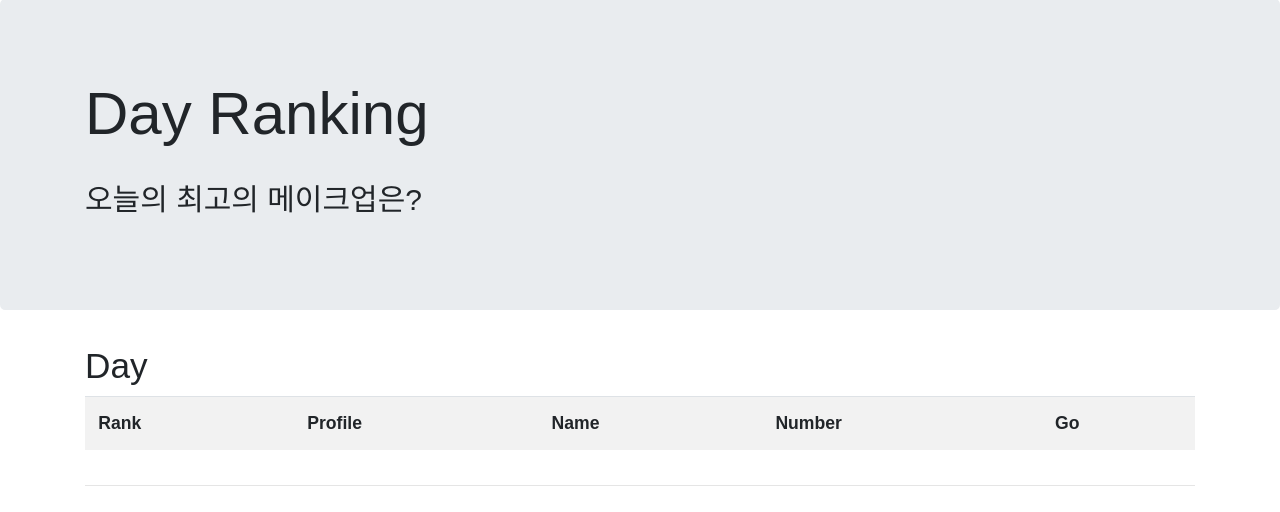
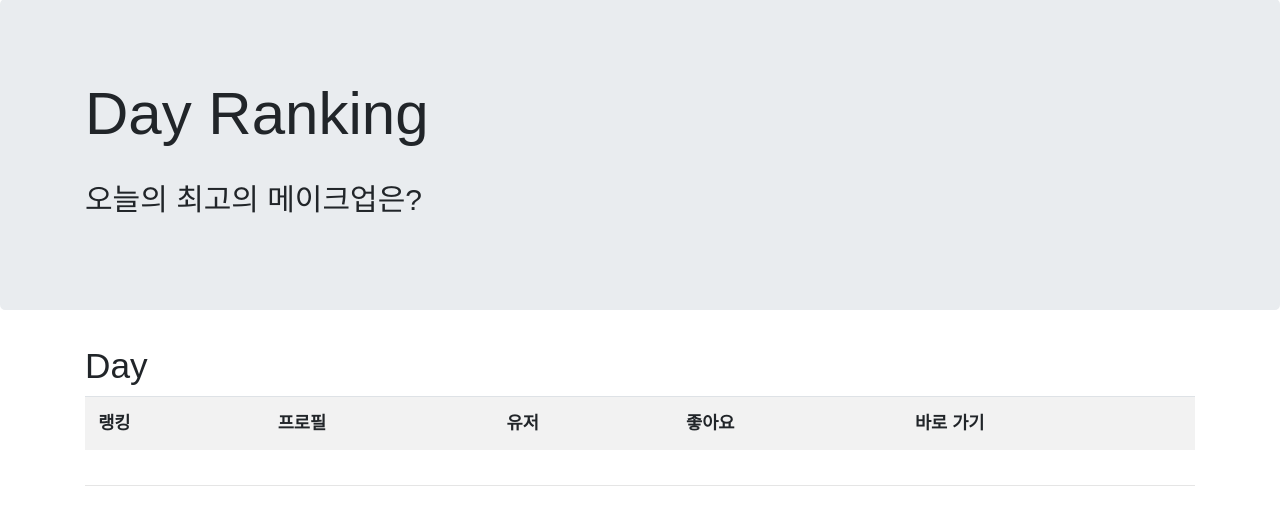
Before and after one commit to YooInKeun/CAU_CSE_Capstone_3, a Django app: template BeautyForMe/beautyforme/sns/templates/sns/sns_ranking.html in a window 1280 px wide. Shown: the part 288-800 px from the top of the page. Run offline with Django 3.2, Linux system fonts and the light colour scheme; the template is opened without the code that fills it, so the values that code supplies are empty; some libraries are stand-ins or nearby versions; some web fonts are replaced.

Commit message:
[ADD] SNS 기능 완료

```diff
--- a/BeautyForMe/beautyforme/sns/templates/sns/sns_delete.html
+++ b/BeautyForMe/beautyforme/sns/templates/sns/sns_delete.html
@@ -2,10 +2,10 @@
 {% block content %}
 
 <div class="alert alert-primary" role="alert">
-    진짜로 {{object}}를 지우시겠습니까?
+    정말 게시물을 지우시겠습니까?
 </div>
 <form action ="" method ="post">
     {% csrf_token%}
-    <input type="submit" value="Delete OK">
+    <input type="submit" class="btn btn-primary" value="삭제하기">
 </form>
 {% endblock %}
--- a/BeautyForMe/beautyforme/sns/templates/sns/sns_list.html
+++ b/BeautyForMe/beautyforme/sns/templates/sns/sns_list.html
@@ -71,7 +71,7 @@
                     <b> {{ object.author }}</b>
                     <img src= '{% static "img/톱니.png" %}' @click="changeFeed" class="delete-update" width="40px" height="40px" alt="..."  >
                   </div>
-
+                    {% if request.user == object.author %}
                     <button type="button" style="visibility:hidden;" class="navbar-toggle" data-toggle="collapse" data-target=".navbar-collapse"></button>
                     <div class="navbar-collapse collapse">
                         <ul class="select_box">
@@ -79,6 +79,7 @@
                             <li><a href="{% url 'sns:delete' object.id %}" class="card-link">삭제하기</a></li>
                         </ul>
                     </div><!--/.nav-collapse -->
+                    {% endif %}
                 </div>
 
 
--- a/BeautyForMe/beautyforme/sns/templates/sns/sns_ranking.html
+++ b/BeautyForMe/beautyforme/sns/templates/sns/sns_ranking.html
@@ -72,11 +72,11 @@
         <h2>Day</h2>
         <table class="table table-striped" id="star_table">
           <tr>
-            <th>Rank</th>
-            <th>Profile</th>
-            <th>Name</th>
-            <th>Number</th>
-            <th>Go</th>
+            <th>랭킹</th>
+            <th>프로필</th>
+            <th>유저</th>
+            <th>좋아요</th>
+            <th>바로 가기</th>
           </tr>
 
             {% for object in object_list %}
--- a/BeautyForMe/beautyforme/sns/views.py
+++ b/BeautyForMe/beautyforme/sns/views.py
@@ -94,7 +94,7 @@ class SnsUpdate(UpdateView):
 class SnsDelete(DeleteView):
     model = Sns
     template_name_suffix = '_delete'
-    success_url = '/'
+    success_url = '/sns'
 
     def dispatch(self, request, *args, **kwargs):
         object = self.get_object()
```
